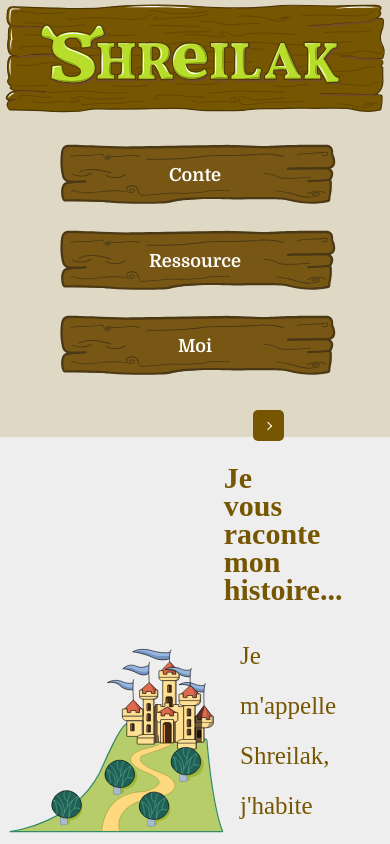
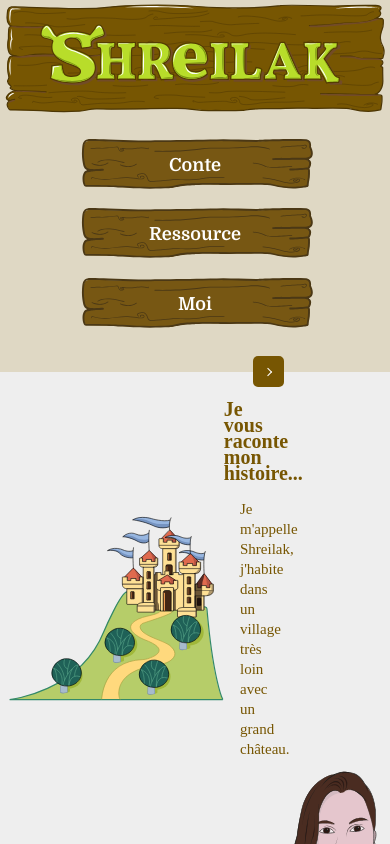
Before and after one commit to i42maroa/sheilaWebpage, a Next.js app: page /conte/1 in a window 390 px wide. Shown: the top 844 px of the page. Built offline with nearby package versions, Linux system fonts and the light colour scheme.

Commit message:
Fix navBar responsive issue

```diff
--- a/components/Book/Book.module.css
+++ b/components/Book/Book.module.css
@@ -120,3 +120,27 @@
 .buttonContainer{
     width: 100%;
 }
+
+@media only screen and (max-width: 800px) {
+    .bookLineText20{
+        font-size: 20px;
+        line-height: 30px;
+    }
+
+    .bookLineText30{
+        font-size: 25px;
+        margin: 1.2rem 0;
+    }
+}
+
+@media only screen and (max-width: 500px) {
+    .bookLineText20{
+        font-size: 15px;
+        line-height: 20px;
+    }
+
+    .bookLineText30{
+        font-size: 20px;
+        margin: 1rem 0;
+    }
+}
--- a/components/Navbar/Navbar.module.css
+++ b/components/Navbar/Navbar.module.css
@@ -3,20 +3,21 @@
     min-height: var(--height-navbar);
     display: flex;
     justify-content: center;
-    /* background: linear-gradient(var(--smoth-brown), var(--smoth-brown-layout)); */
-    /* box-shadow: inset 0 0.25rem 0  rgba(0, 0, 0, 0.1); */
     margin: 0.5rem 0 1rem 0;
 }
 
 .containerLink{
-    width: 300px;
-    height: 100%;
-    margin: 0 2rem;
+    width: 18rem;
+    margin: 0 auto;
     position: relative;
 }
 
 .containerNav{
     display: flex;
+    width: 80%;
+    flex-wrap: wrap;
+    justify-content: space-around;
+    margin: auto;
 }
 
 .containerNav > :Link{
@@ -40,8 +41,20 @@
     color: var(--green);
 }
 
+
+@media only screen and (max-width: 1000px) {
+    .containerLink{
+        width: 14rem;
+        margin: 0 0.5rem;
+    }
+}
+
 @media only screen and (max-width: 600px) {
+    .containerLink{
+        margin: 0 auto;
+    }
     .containerNav{
         flex-direction: column;
+       flex-wrap: nowrap;
     }
-  }
+}
--- a/layouts/Header/index.js
+++ b/layouts/Header/index.js
@@ -10,8 +10,8 @@ export default function Header () {
         <>
             <div className={styles.head}>
                 <div className={styles.headTitle}>
-                   {size.width > 800 && <NavBarWood/> }
-                  {size.width <= 800 && <ShortHeader/> }
+                    {size.width > 800 && <NavBarWood/> }
+                    {size.width <= 800 && <ShortHeader/> }
                 </div>
                 <Navbar></Navbar>
             </div>
--- a/styles/globals.css
+++ b/styles/globals.css
@@ -7,7 +7,7 @@ body {
   font-family: var(--font-base);
   font-size: var(--font-size);
   font-size: 18px;
-    line-height: 28px;
+  line-height: 28px;
   background: var(--white-gradient);
 }
 
@@ -30,3 +30,10 @@ p{
 * {
   box-sizing: border-box;
 }
+
+@media only screen and (max-width: 800px) {
+  body{
+    font-size: 12px;
+    line-height: 16px;
+  }
+}
```
